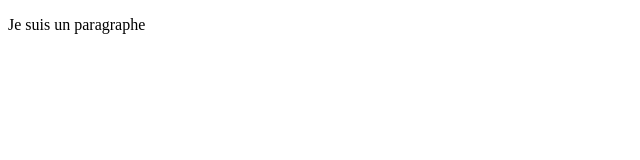
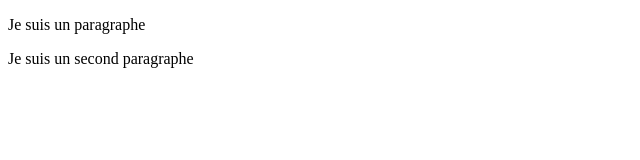
Before and after one commit to Drakinfer/mon_app, a plain HTML site: page index.html in a window 1280 px wide. Shown: the whole page, without its empty margins (0-640 px from the left). Drawn offline with Linux system fonts and the light colour scheme.

Commit message:
second paragraphe
ajout second paragraphe

```diff
--- a/index.html
+++ b/index.html
@@ -8,5 +8,6 @@
 </head>
 <body>
     <div><p>Je suis un paragraphe</p></div>
+    <div><p>Je suis un second paragraphe</p></div>
 </body>
 </html>
```
